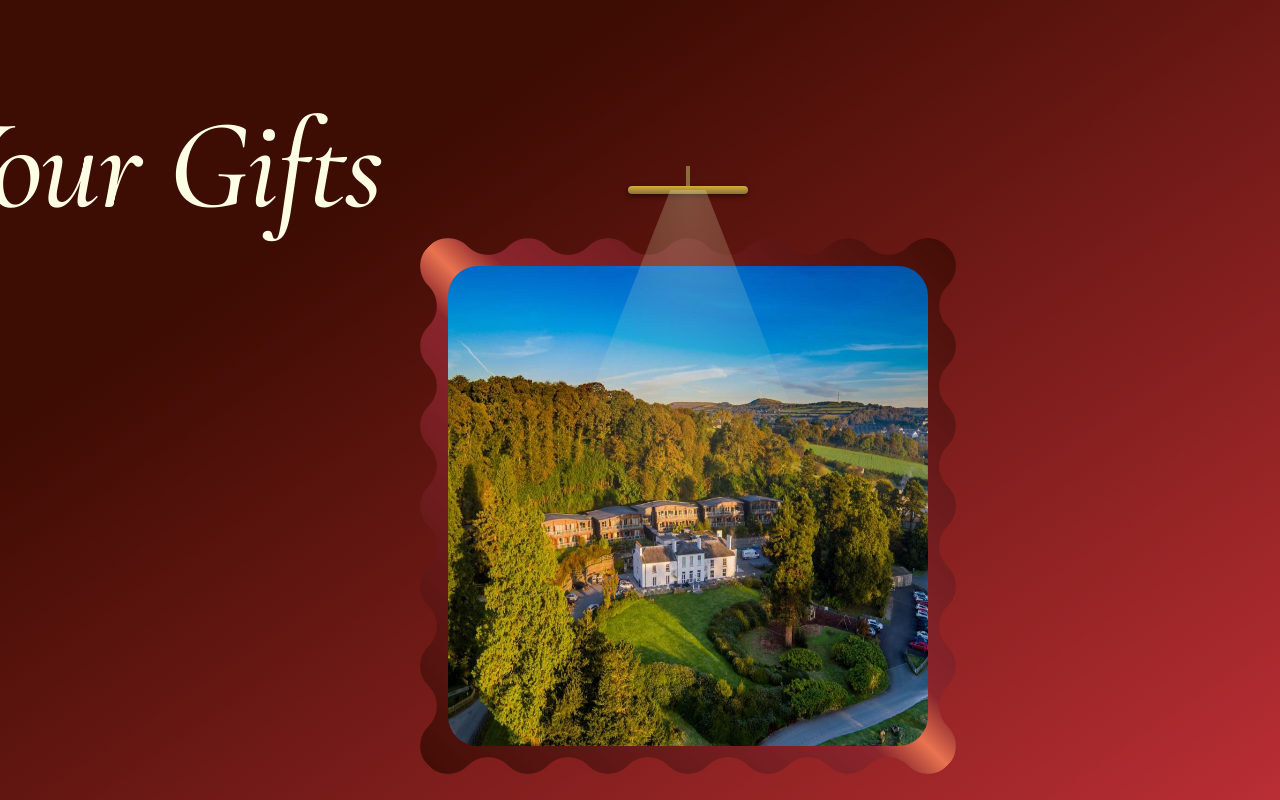
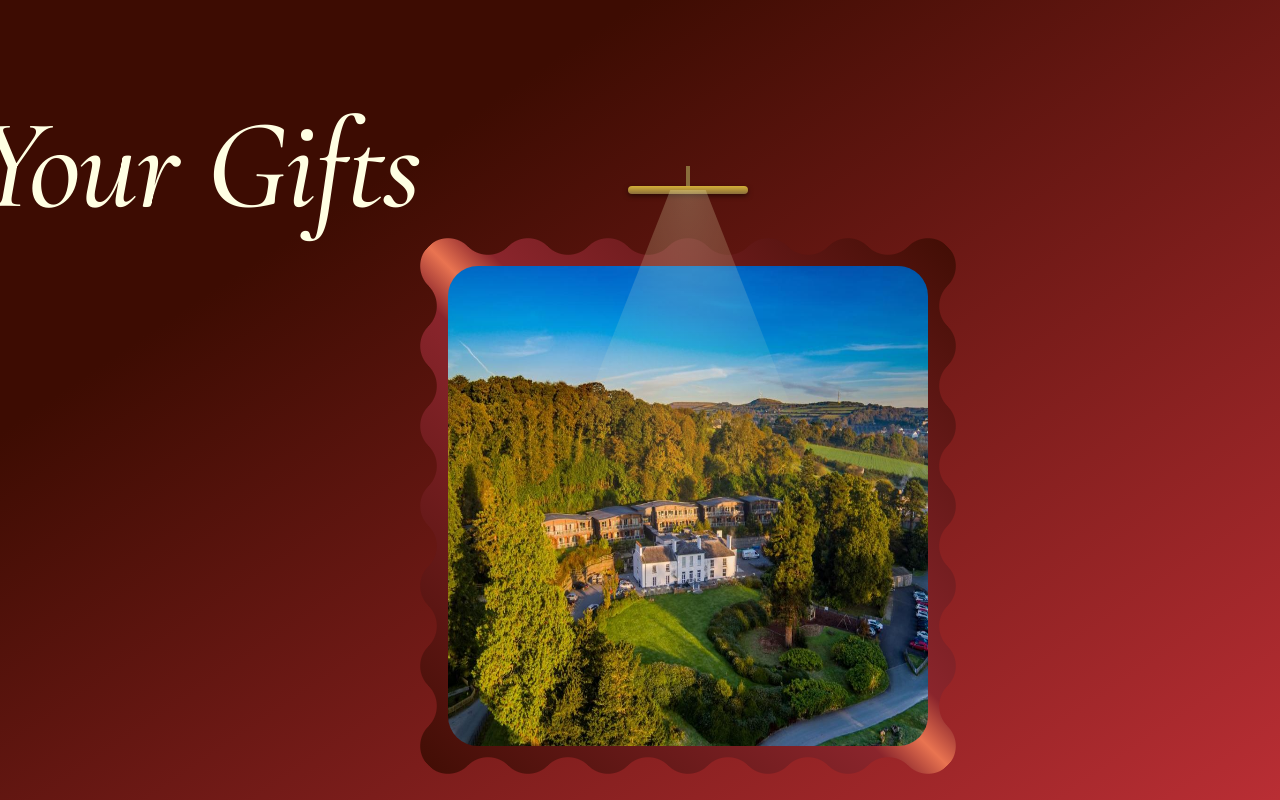
Before and after one commit to avi17ak/valentines-2026, a website built with Vite: page presents.html in a window 1280 px wide. Shown: the top 800 px of the page. Built offline with nearby package versions, Linux system fonts and the light colour scheme.

Commit message:
Adjust page title on presents.html

```diff
--- a/message-style.css
+++ b/message-style.css
@@ -336,7 +336,7 @@ body {
 .page-title-2 {
   position: fixed;
   top: 80px;
-  left: 12%; /* Center it exactly */
+  left: 15%; /* Center it exactly */
   transform: translateX(-50%);
   z-index: 100;
   font-weight: 500;
```
